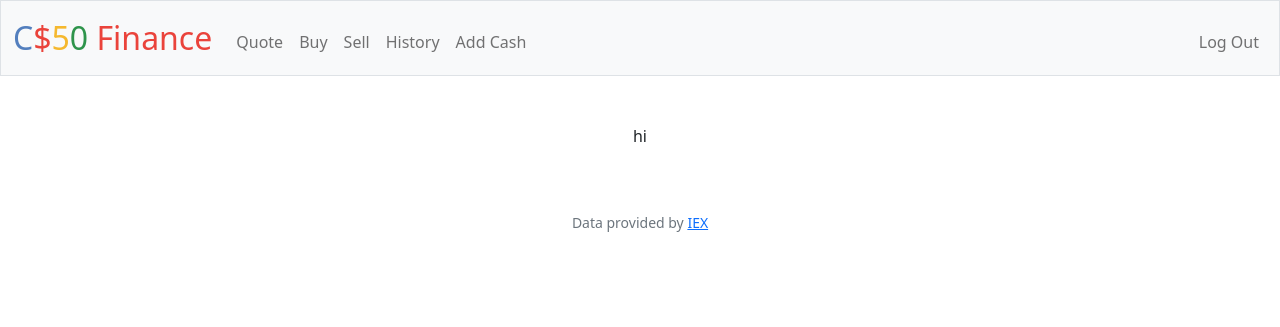
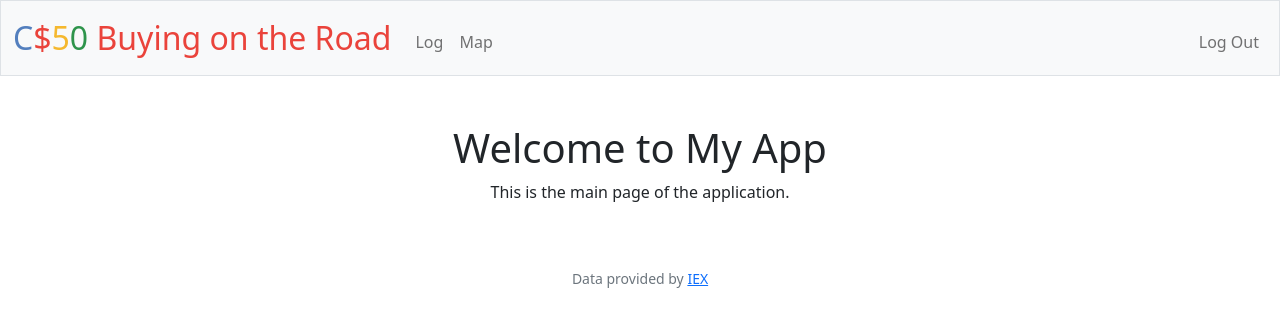
Before and after one commit to lorenaalv/cs50_project, a Flask app: page / in a window 1280 px wide. Shown: the top 327 px of the page. Run offline with Flask 3, Linux system fonts and the light colour scheme; the visitor is signed in with stand-in values (Sample User, id 1); some libraries are stand-ins or nearby versions.

Commit message:
Mon, Dec 4, 2023, 11:38 PM -05:00

```diff
--- a/templates/index.html
+++ b/templates/index.html
@@ -3,5 +3,6 @@
     Index
 {% endblock %}
 {% block main %}
-    <p>hi</p>
+    <h1>Welcome to My App</h1>
+    <p>This is the main page of the application.</p>
 {% endblock %}
--- a/templates/layout.html
+++ b/templates/layout.html
@@ -16,7 +16,7 @@
 
         <link href="/static/styles.css" rel="stylesheet">
 
-        <title>C$50 Finance: {% block title %}{% endblock %}</title>
+        <title>Buying on the Road: {% block title %}{% endblock %}</title>
 
     </head>
 
@@ -24,18 +24,15 @@
 
         <nav class="bg-light border navbar navbar-expand-md navbar-light">
             <div class="container-fluid">
-                <a class="navbar-brand" href="/"><span class="blue">C</span><span class="red">$</span><span class="yellow">5</span><span class="green">0</span> <span class="red">Finance</span></a>
+                <a class="navbar-brand" href="/"><span class="blue">C</span><span class="red">$</span><span class="yellow">5</span><span class="green">0</span> <span class="red">Buying on the Road</span></a>
                 <button aria-controls="navbar" aria-expanded="false" aria-label="Toggle navigation" class="navbar-toggler" data-bs-target="#navbar" data-bs-toggle="collapse" type="button">
                     <span class="navbar-toggler-icon"></span>
                 </button>
                 <div class="collapse navbar-collapse" id="navbar">
                     {% if session["user_id"] %}
                         <ul class="navbar-nav me-auto mt-2">
-                            <li class="nav-item"><a class="nav-link" href="/quote">Quote</a></li>
-                            <li class="nav-item"><a class="nav-link" href="/buy">Buy</a></li>
-                            <li class="nav-item"><a class="nav-link" href="/sell">Sell</a></li>
-                            <li class="nav-item"><a class="nav-link" href="/history">History</a></li>
-                            <li class=""nav-item"><a class="nav-link" href="/add_cash">Add Cash</a></li>
+                            <li class="nav-item"><a class="nav-link" href="/log">Log</a></li>
+                            <li class="nav-item"><a class="nav-link" href="/map">Map</a></li>
                         </ul>
                         <ul class="navbar-nav ms-auto mt-2">
                             <li class="nav-item"><a class="nav-link" href="/logout">Log Out</a></li>
```
